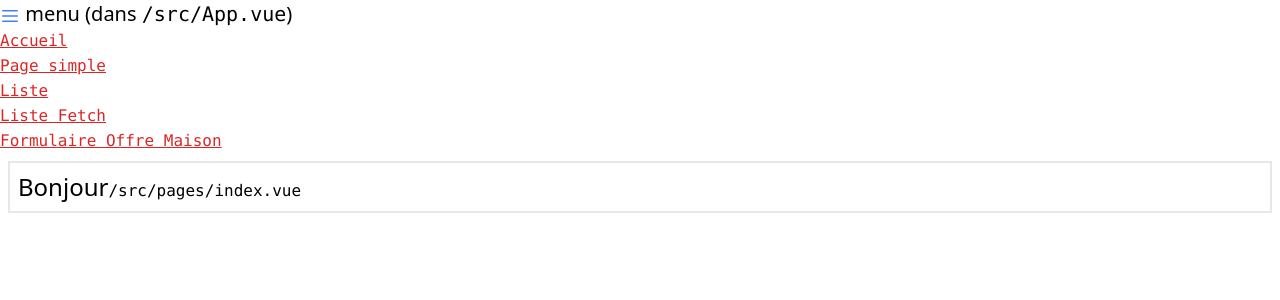
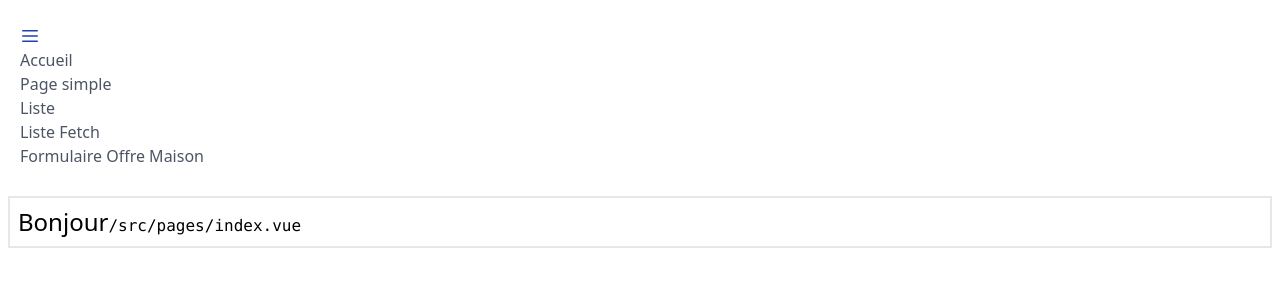
Before and after one commit to lavaine-iris/AgenceImmo, a Vue app: page / in a window 1280 px wide. Shown: the top 300 px of the page. Built offline with nearby package versions, Linux system fonts and the light colour scheme; what @formkit/vue would draw is missing.

Commit message:
Fin dernier TP + mise en forme menu

```diff
--- a/src/App.vue
+++ b/src/App.vue
@@ -1,32 +1,31 @@
 <template>
-  <nav>
+  <nav class="p-5">
     <h4 class="text-xl">
-      <Bars3Icon class="inline-block h-5 w-5 text-blue-500" />
-      menu (dans <code class="font-mono">/src/App.vue</code>)
+      <Bars3Icon class="inline-block h-5 w-5 text-blue-800" />
     </h4>
     <ul>
       <li>
-        <router-link class="text-red-600 underline font-mono" to="/">
+        <router-link class="text-gray-600 font-medium" to="/">
           Accueil
         </router-link>
       </li>
       <li>
-        <router-link class="text-red-600 underline font-mono" to="/simple">
+        <router-link class="text-gray-600 font-medium" to="/simple">
           Page simple
         </router-link>
       </li>
       <li>
-        <router-link class="text-red-600 underline font-mono" to="/liste">
+        <router-link class="text-gray-600 font-medium" to="/liste">
           Liste
         </router-link>
       </li>
       <li>
-        <router-link class="text-red-600 underline font-mono" to="/liste-fetch">
+        <router-link class="text-gray-600 font-medium" to="/liste-fetch">
           Liste Fetch
         </router-link>
       </li>
       <li>
-        <router-link class="text-red-600 underline font-mono" to="/edit/new">
+        <router-link class="text-gray-600 font-medium" to="/edit/new">
           Formulaire Offre Maison
         </router-link>
       </li>
--- /dev/null
+++ b/src/pages/offre/[nbr].vue
@@ -0,0 +1,11 @@
+<script setup lang="ts">
+import maisons from "public/maisons.json";
+import Card from "../../components/card.vue"
+defineProps<{ nbr: string }>();
+</script>
+
+<template>
+    <div>
+        <Card v-bind="maisons[Number(nbr)]" />
+    </div>
+</template>
```
